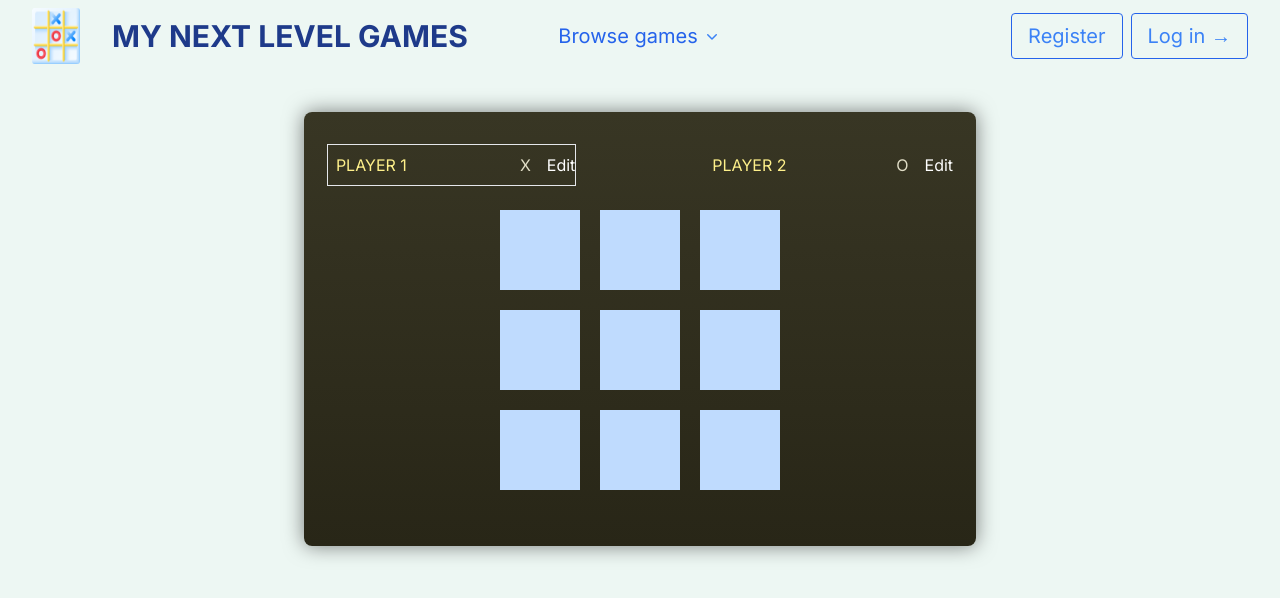
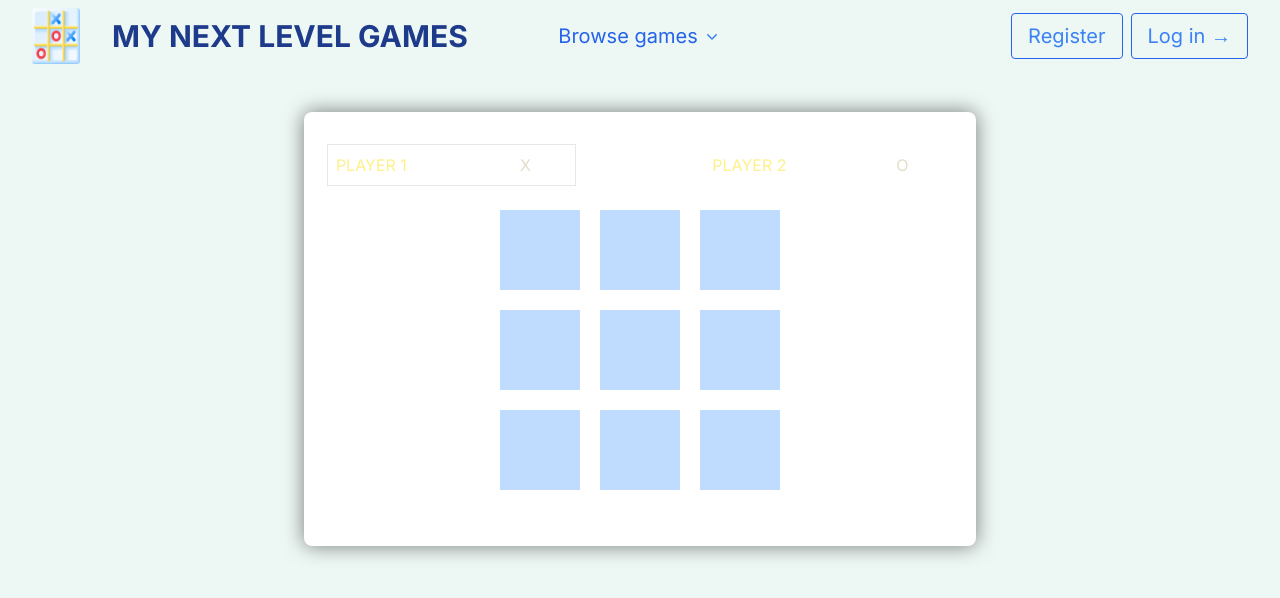
Before and after one commit to plamenpk/MyGames, a Next.js app in the folder mygames/: page /games/ticTocToe in a window 1280 px wide. Shown: the top 598 px of the page. Built offline with nearby package versions, Linux system fonts and the light colour scheme.

Commit message:
Refactored style

```diff
--- a/mygames/app/games/ticTocToe/page.tsx
+++ b/mygames/app/games/ticTocToe/page.tsx
@@ -67,7 +67,7 @@ const TicTacToe = () => {
 
   return (
     <main>
-      <div className="max-w-2xl mx-auto my-10 p-8 rounded-lg bg-gradient-to-b from-[#383624] to-[#282617] shadow-[0_0_20px_rgba(0,0,0,0.5)] relative">
+      <div className="max-w-2xl mx-auto my-10 p-8 rounded-lg bg-white shadow-[0_0_20px_rgba(0,0,0,0.5)] relative">
         <ol className="flex justify-center items-center gap-x-32">
           <PlayerAlias
             initialName={PLAYERS.X}
```
